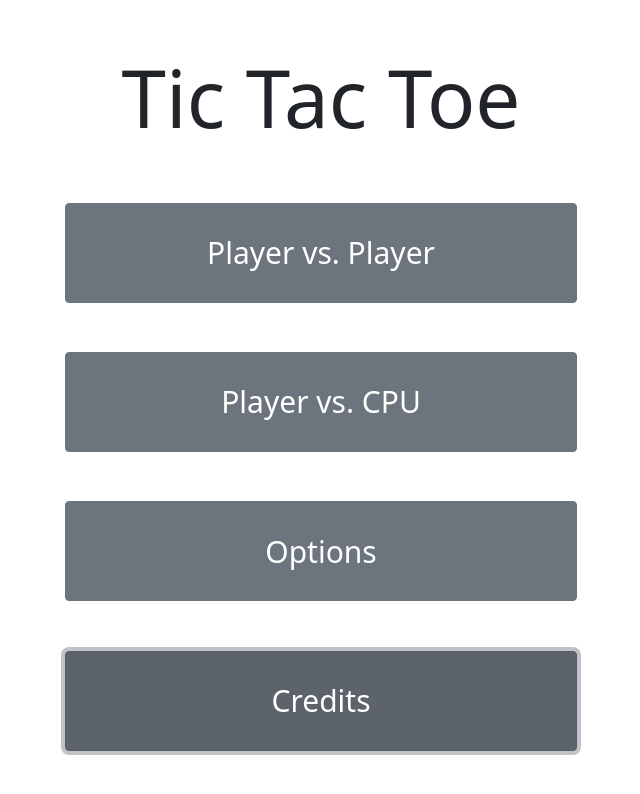
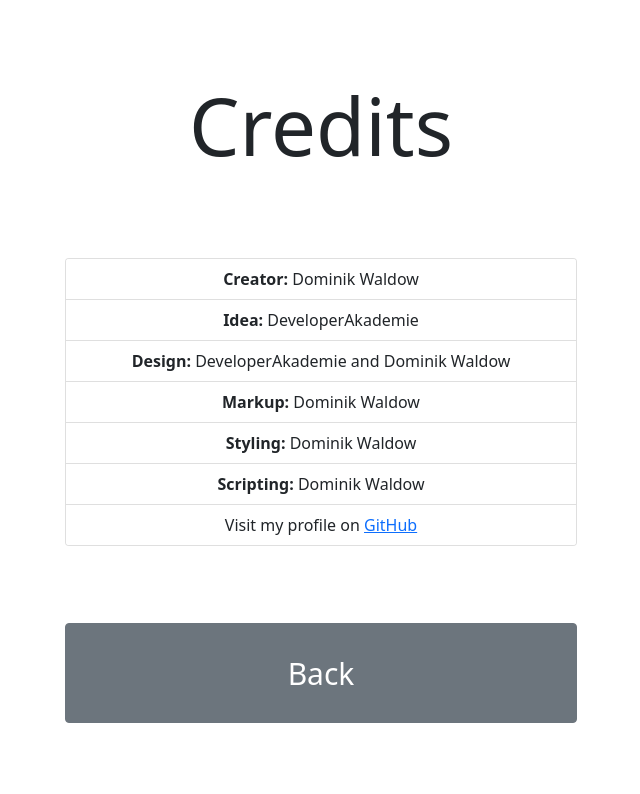
Before and after one commit to ZZDome/JS_TicTacToe, a website: page index.html in a window 1280 px wide. Both pictures are taken after a click on the button "Credits". Shown: the whole page, without its empty margins (319-959 px from the left). Drawn offline with nearby package versions, Linux system fonts and the light colour scheme.

Commit message:
add Credits

```diff
--- a/script.js
+++ b/script.js
@@ -165,6 +165,12 @@ function endGame() {
     init();
 }
 
+function showCredits(){
+    let content = document.getElementById('content');
+    content.innerHTML = ``;
+    content.innerHTML += templateCredits();
+}
+
 //Templates///////////////////////////////////////////////////////////////////////////////////////
 
 function templateMainMenu() {
@@ -174,7 +180,7 @@ function templateMainMenu() {
         <button onclick="loadGame(false)" type="button" class="btn btn-secondary mainMenuBtn">Player vs. Player</button>
         <button onclick="loadGame(true)" type="button" class="btn btn-secondary mainMenuBtn">Player vs. CPU</button>
         <button onclick="alert('avalable on future update')" type="button" class="btn btn-secondary mainMenuBtn">Options</button>
-        <button onclick="alert('avalable on future update')" type="button" class="btn btn-secondary mainMenuBtn">Credits</button>
+        <button onclick="showCredits()" type="button" class="btn btn-secondary mainMenuBtn">Credits</button>
     </div>
     `;
 }
@@ -250,3 +256,23 @@ function templatePlayfield() {
     </div>
     `;
 }
+
+function templateCredits(){
+    return /* html */ `
+        <div class="mainMenuContent">
+            <h1>Credits</h1>
+            <div class="card" style="width: 32rem;">
+                <ul class="list-group list-group-flush">
+                <li class="list-group-item"><b>Creator:</b> Dominik Waldow</li>
+                <li class="list-group-item"><b>Idea:</b> DeveloperAkademie</li>
+                <li class="list-group-item"><b>Design:</b> DeveloperAkademie and Dominik Waldow</li>
+                <li class="list-group-item"><b>Markup:</b> Dominik Waldow</li>
+                <li class="list-group-item"><b>Styling:</b> Dominik Waldow</li>
+                <li class="list-group-item"><b>Scripting:</b> Dominik Waldow</li>
+                <li class="list-group-item">Visit my profile on <a href="https://github.com/ZZDome">GitHub</a></li>
+                </ul>
+            </div>
+            <button onclick="showMainMenu()" type="button" class="btn btn-secondary mainMenuBtn">Back</button>
+        </div>
+    `;
+}
--- a/style.css
+++ b/style.css
@@ -149,6 +149,10 @@ table {
   animation: fadeIn 225ms ease-in-out;
 }
 
+li{
+  text-align: center;
+}
+
 .d-none{
   display: none;
 }
```
